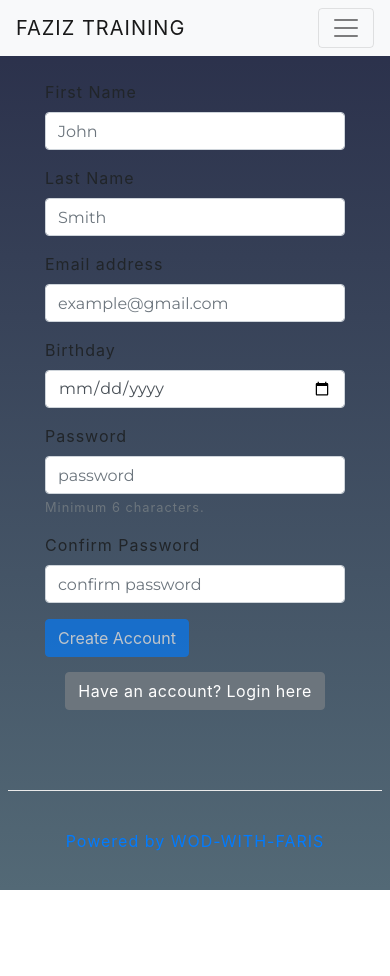
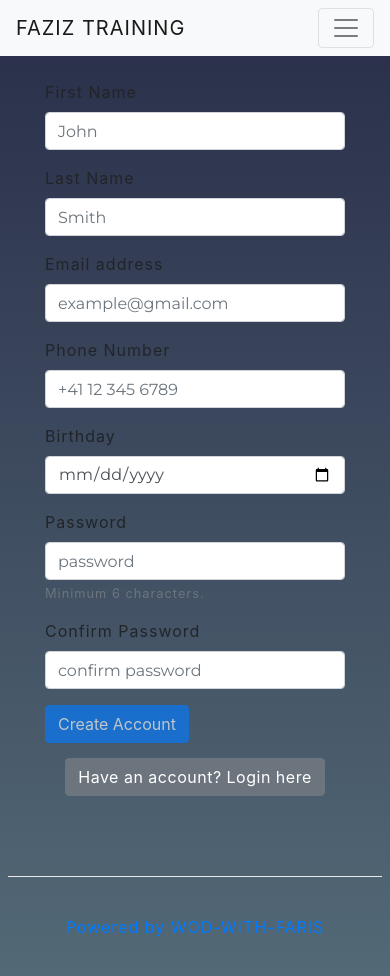
Before and after one commit to farisaziz12/faziz_training, a Next.js app: page /create-account in a window 390 px wide. Before the commit the page ends 890 px from the top, so only its background shows below. Built offline with nearby package versions, Linux system fonts and the light colour scheme; no server answers.

Commit message:
feat(create-account): add phone number

```diff
--- a/pages/create-account.js
+++ b/pages/create-account.js
@@ -12,6 +12,7 @@ export default function createAccount() {
   const [firstName, setFirstName] = useState("");
   const [lastName, setLastName] = useState("");
   const [email, setEmail] = useState("");
+  const [phoneNo, setPhoneNo] = useState("");
   const [birthdate, setBirthdate] = useState("");
   const [password, setPassword] = useState("");
   const [passwordConfirmation, setPasswordConfirmation] = useState("");
@@ -22,7 +23,7 @@ export default function createAccount() {
     try {
       auth.signUp(email, password, passwordConfirmation).then((user) => {
         if (user.email) {
-          signUpAthlete(firstName, lastName, user.email, birthdate)
+          signUpAthlete(firstName, lastName, user.email, phoneNo, birthdate)
             .then((resp) => resp.json())
             .then((user) => {
               if (user) {
@@ -69,6 +70,15 @@ export default function createAccount() {
               placeholder="example@gmail.com"
               className={styles["p-text"]}
               onChange={(e) => setEmail(e.target.value)}
+            />
+          </Form.Group>
+          <Form.Group controlId="formBasicPhoneNo">
+            <Form.Label>Phone Number</Form.Label>
+            <Form.Control
+              type="tel"
+              placeholder="+41 12 345 6789"
+              className={styles["p-text"]}
+              onChange={(e) => setPhoneNo(e.target.value)}
             />
           </Form.Group>
           <Form.Group controlId="formBasicBirthdate">
```
